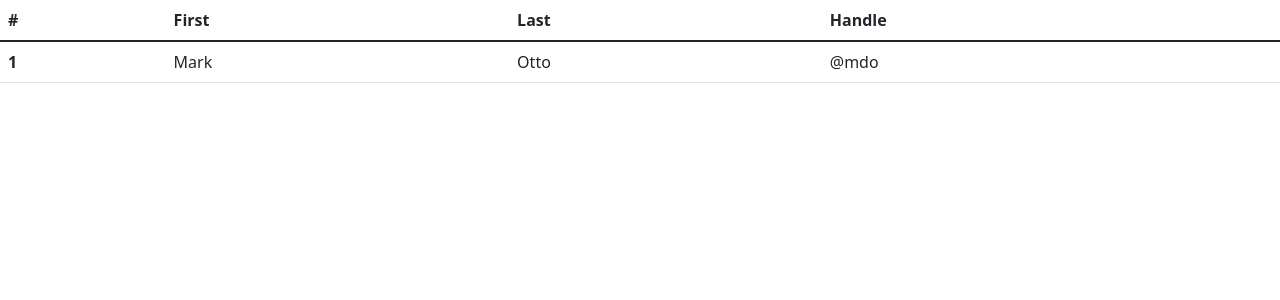
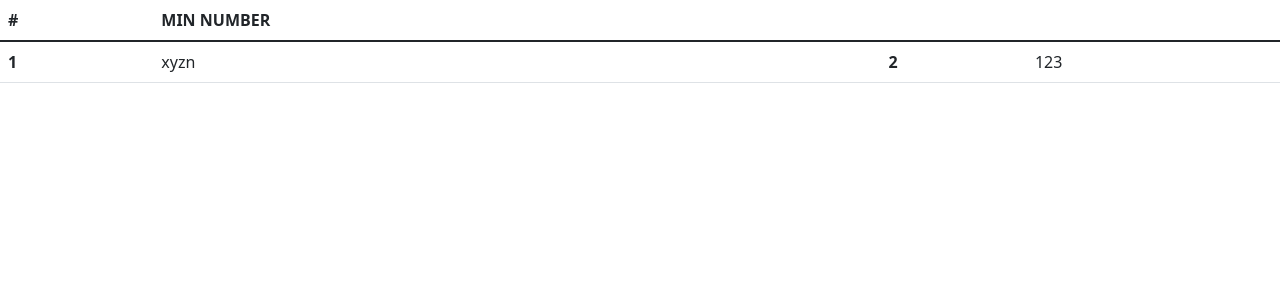
Before and after one commit to Manas-kishore/site, a Django app: template mysite/templates/antena.html in a window 1280 px wide. Shown: the part 56-356 px from the top of the page. Run offline with Django 4.2, Linux system fonts and the light colour scheme; the template is opened without the code that fills it, so the values that code supplies are empty; parts of the project's set-up code (start-up, migrations or seed data) failed here and were passed over.

Commit message:
Update antena.html

```diff
--- a/mysite/templates/antena.html
+++ b/mysite/templates/antena.html
@@ -5,17 +5,16 @@
     <thead class="thead-dark">
       <tr>
         <th scope="col">#</th>
-        <th scope="col">First</th>
-        <th scope="col">Last</th>
-        <th scope="col">Handle</th>
+        <th scope="col">MIN NUMBER</th>
+
       </tr>
     </thead>
     <tbody>
       <tr>
         <th scope="row">1</th>
-        <td>Mark</td>
-        <td>Otto</td>
-        <td>@mdo</td>
+        <td>xyzn</td>
+        <th scope="row">2</th>
+        <td>123</td>
     </tbody>
   </table>
 {% endblock body %}
```
